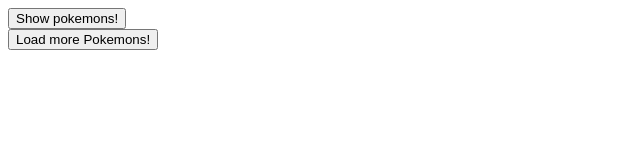
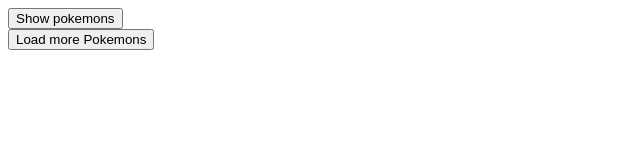
Before and after one commit to smeyk/oleksii-js-hw-12, a plain HTML site: page index.html in a window 1280 px wide. Shown: the full height of the page, 0-640 px from the left. Drawn offline with Linux system fonts and the light colour scheme.

Commit message:
Deploying to gh-pages from @ smeyk/oleksii-js-hw-12@63f7617c673221987d009834af8f29cb09fa4167 🚀

```diff
--- a/index.html
+++ b/index.html
@@ -1 +1 @@
-<!DOCTYPE html><html lang="en"><head><meta charset="utf-8"><meta name="viewport" content="width=device-width, initial-scale=1.0"><link rel="stylesheet" href="/oleksii-js-hw-12/index.3243d4e1.css"><link rel="icon" href="data:,"><title>Pokemons...</title></head><body> <div class="wrap-content"> <button class="show-pokemons">Show pokemons!</button> <div class="wrap-pokemons"> <div class="pokemons-btn-container"></div> <div class="pokemons-photo-container"> <div class="loader"></div> </div> <button class="load-more">Load more Pokemons!</button> </div> </div> <script src="/oleksii-js-hw-12/index.9cce3053.js" type="module"></script><script src="/oleksii-js-hw-12/index.52be5e53.js" nomodule="" defer></script> </body></html>
+<!DOCTYPE html><html lang="en"><head><meta charset="utf-8"><meta name="viewport" content="width=device-width, initial-scale=1.0"><link rel="stylesheet" href="/oleksii-js-hw-12/index.3243d4e1.css"><link rel="icon" href="data:,"><title>Pokemons...</title></head><body> <div class="wrap-content"> <button class="show-pokemons">Show pokemons</button> <div class="wrap-pokemons"> <div class="pokemons-btn-container"></div> <div class="pokemons-photo-container"> <div class="loader"></div> </div> <button class="load-more">Load more Pokemons</button> </div> </div> <script src="/oleksii-js-hw-12/index.9cce3053.js" type="module"></script><script src="/oleksii-js-hw-12/index.52be5e53.js" nomodule="" defer></script> </body></html>
```
